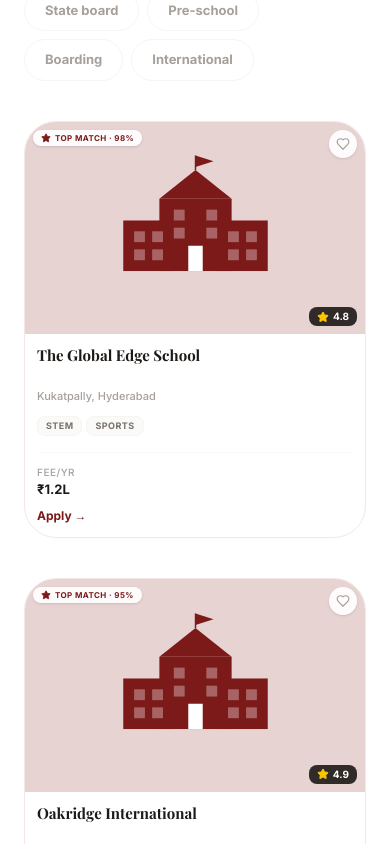
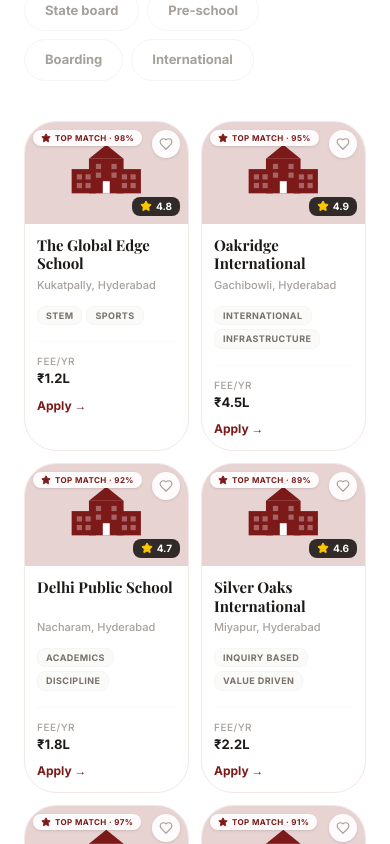
Before and after one commit to modupalliharshini/pickmyschoolai, a React (Vite) app: page / in a window 390 px wide. Shown: the part 1600-2444 px from the top of the page. Built offline with nearby package versions, Linux system fonts and the light colour scheme; a web font is replaced by a local one.

Commit message:
homepage grid fix

```diff
--- a/src/components/TopPicks.jsx
+++ b/src/components/TopPicks.jsx
@@ -36,7 +36,7 @@
           ))}
         </div>
 
-        <div className="grid grid-cols-1 md:grid-cols-2 lg:grid-cols-4 gap-x-6 gap-y-10">
+        <div className="grid grid-cols-2 md:grid-cols-2 lg:grid-cols-4 gap-3 md:gap-x-6 md:gap-y-10">
           {[...schools, ...schools].slice(0, 8).map((s, idx) => (
             <SchoolCard key={`${s.id}-${idx}`} s={s} />
           ))}
```
